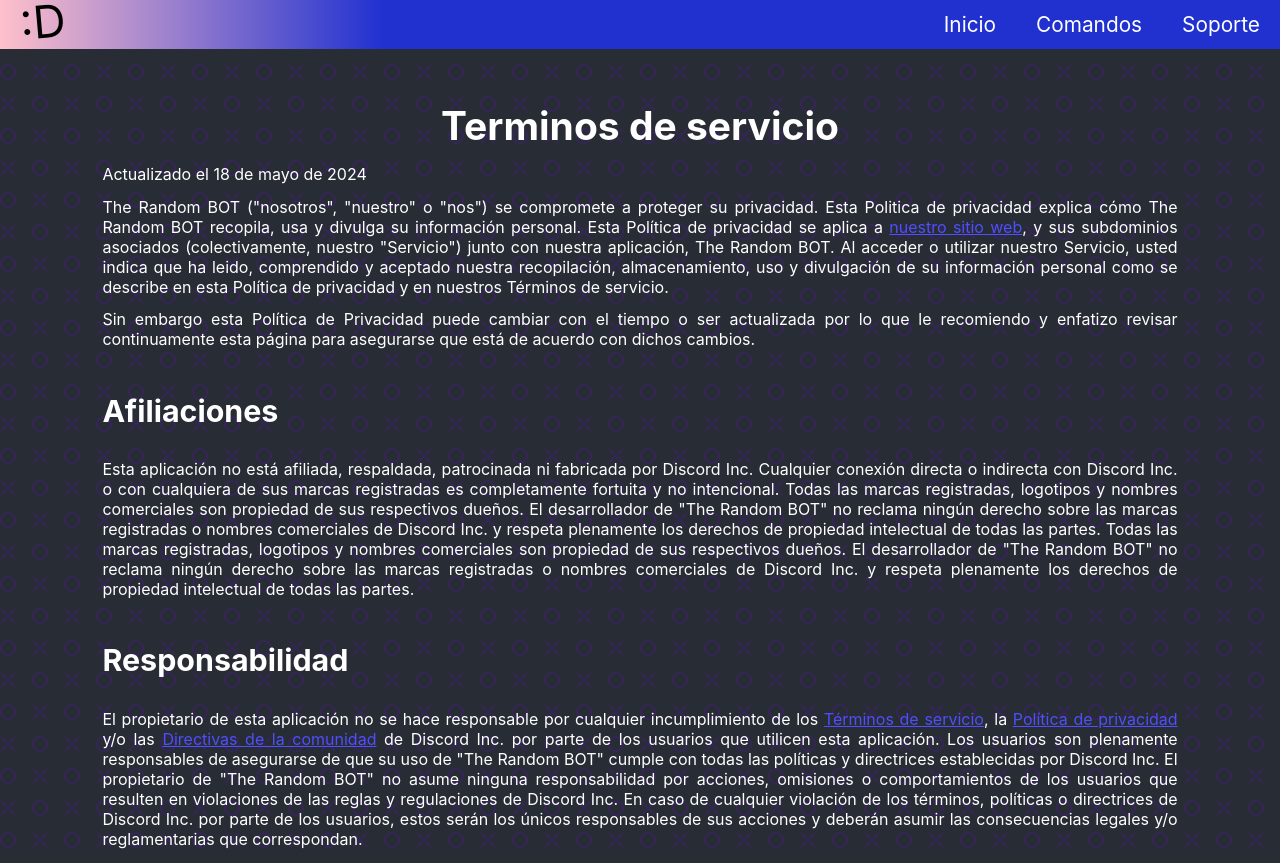
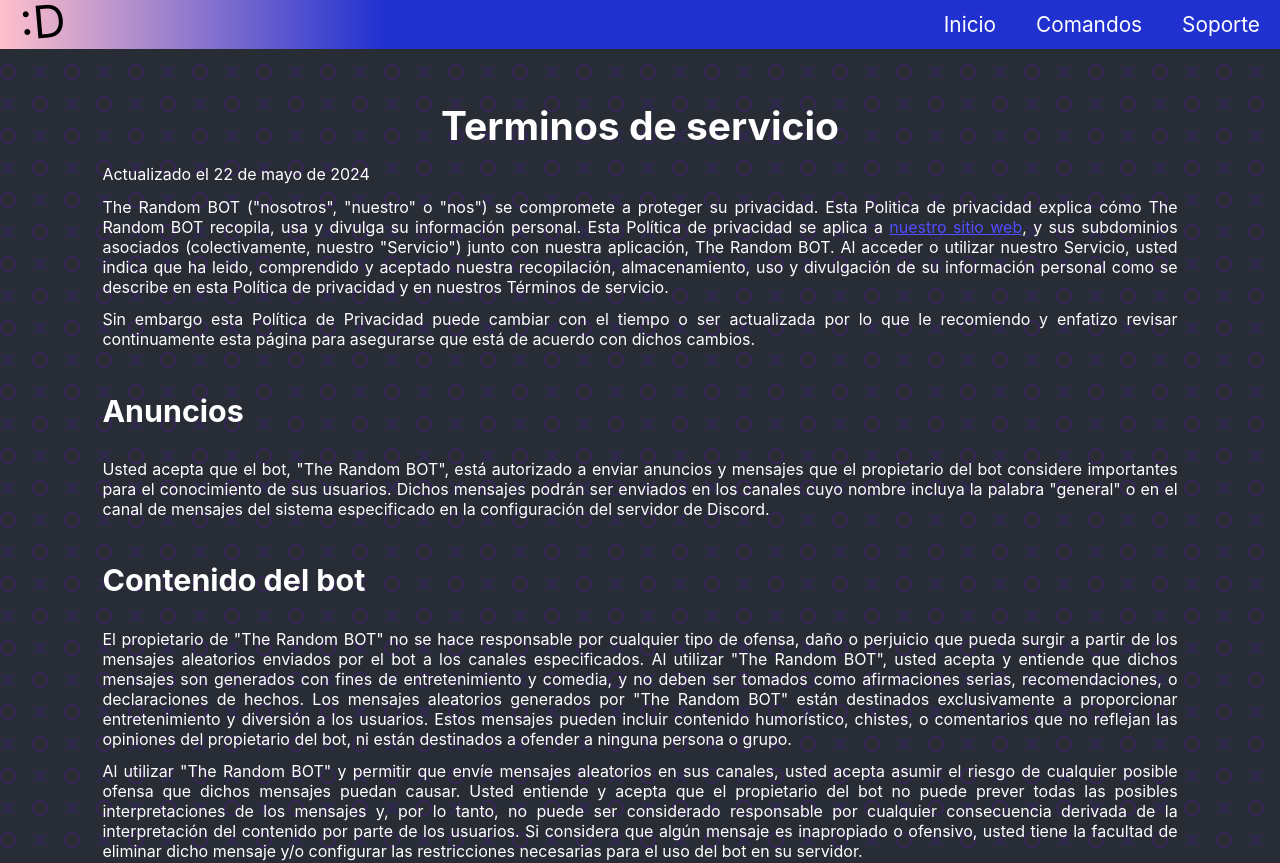
Before and after one commit to GalaxyM4/therandombot-web, a React (Create React App) app: page /privacy in a window 1280 px wide. Shown: the top 863 px of the page. Built offline with nearby package versions, Linux system fonts and the light colour scheme; a web font is replaced by a local one.

Commit message:
Update ToS

```diff
--- a/src/pages/Legal.tsx
+++ b/src/pages/Legal.tsx
@@ -2,9 +2,14 @@
     return (
         <div className="PrivacyDiv">
             <h2>Terminos de servicio</h2>
-            <p>Actualizado el 18 de mayo de 2024</p>
+            <p>Actualizado el 22 de mayo de 2024</p>
             <p>The Random BOT ("nosotros", "nuestro" o "nos") se compromete a proteger su privacidad. Esta Politica de privacidad explica cómo The Random BOT recopila, usa y divulga su información personal. Esta Política de privacidad se aplica a <a href=" https://therandombot.xyz">nuestro sitio web</a>, y sus subdominios asociados (colectivamente, nuestro "Servicio") junto con nuestra aplicación, The Random BOT. Al acceder o utilizar nuestro Servicio, usted indica que ha leido, comprendido y aceptado nuestra recopilación, almacenamiento, uso y divulgación de su información personal como se describe en esta Política de privacidad y en nuestros Términos de servicio.</p>
             <p>Sin embargo esta Política de Privacidad puede cambiar con el tiempo o ser actualizada por lo que le recomiendo y enfatizo revisar continuamente esta página para asegurarse que está de acuerdo con dichos cambios.</p>
+            <h3>Anuncios</h3>
+            <p>Usted acepta que el bot, "The Random BOT", está autorizado a enviar anuncios y mensajes que el propietario del bot considere importantes para el conocimiento de sus usuarios. Dichos mensajes podrán ser enviados en los canales cuyo nombre incluya la palabra "general" o en el canal de mensajes del sistema especificado en la configuración del servidor de Discord.</p>
+            <h3>Contenido del bot</h3>
+            <p>El propietario de "The Random BOT" no se hace responsable por cualquier tipo de ofensa, daño o perjuicio que pueda surgir a partir de los mensajes aleatorios enviados por el bot a los canales especificados. Al utilizar "The Random BOT", usted acepta y entiende que dichos mensajes son generados con fines de entretenimiento y comedia, y no deben ser tomados como afirmaciones serias, recomendaciones, o declaraciones de hechos. Los mensajes aleatorios generados por "The Random BOT" están destinados exclusivamente a proporcionar entretenimiento y diversión a los usuarios. Estos mensajes pueden incluir contenido humorístico, chistes, o comentarios que no reflejan las opiniones del propietario del bot, ni están destinados a ofender a ninguna persona o grupo.</p>
+            <p>Al utilizar "The Random BOT" y permitir que envíe mensajes aleatorios en sus canales, usted acepta asumir el riesgo de cualquier posible ofensa que dichos mensajes puedan causar. Usted entiende y acepta que el propietario del bot no puede prever todas las posibles interpretaciones de los mensajes y, por lo tanto, no puede ser considerado responsable por cualquier consecuencia derivada de la interpretación del contenido por parte de los usuarios. Si considera que algún mensaje es inapropiado o ofensivo, usted tiene la facultad de eliminar dicho mensaje y/o configurar las restricciones necesarias para el uso del bot en su servidor.</p>
             <h3>Afiliaciones</h3>
             <p>Esta aplicación no está afiliada, respaldada, patrocinada ni fabricada por Discord Inc. Cualquier conexión directa o indirecta con Discord Inc. o con cualquiera de sus marcas registradas es completamente fortuita y no intencional. Todas las marcas registradas, logotipos y nombres comerciales son propiedad de sus respectivos dueños. El desarrollador de "The Random BOT" no reclama ningún derecho sobre las marcas registradas o nombres comerciales de Discord Inc. y respeta plenamente los derechos de propiedad intelectual de todas las partes. Todas las marcas registradas, logotipos y nombres comerciales son propiedad de sus respectivos dueños. El desarrollador de "The Random BOT" no reclama ningún derecho sobre las marcas registradas o nombres comerciales de Discord Inc. y respeta plenamente los derechos de propiedad intelectual de todas las partes.</p>
             <h3>Responsabilidad</h3>
```
